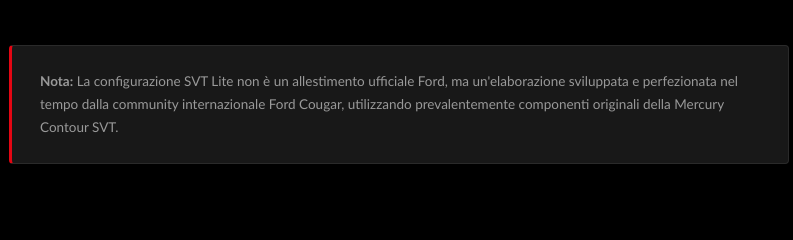
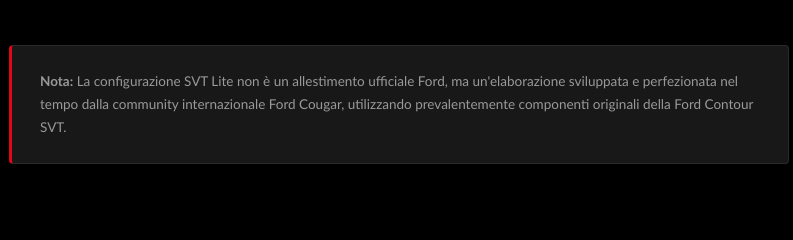
Before and after one commit to KlodCripta/fordcougarclub-site, a plain HTML site: page elaborare.html in a window 1280 px wide. Shown: the part 2687-2927 px from the top of the page, 241-1034 px from the left. Drawn offline with Linux system fonts and the light colour scheme.

Commit message:
Update elaborare.html
corrected name "Mercury Contour SVT" to "Ford Contour SVT"

```diff
--- a/elaborare.html
+++ b/elaborare.html
@@ -215,7 +215,7 @@
 
   <!-- Nota finale -->
   <div class="faq-note">
-    <p><strong>Nota:</strong> La configurazione SVT Lite non è un allestimento ufficiale Ford, ma un'elaborazione sviluppata e perfezionata nel tempo dalla community internazionale Ford Cougar, utilizzando prevalentemente componenti originali della Mercury Contour SVT.</p>
+    <p><strong>Nota:</strong> La configurazione SVT Lite non è un allestimento ufficiale Ford, ma un'elaborazione sviluppata e perfezionata nel tempo dalla community internazionale Ford Cougar, utilizzando prevalentemente componenti originali della Ford Contour SVT.</p>
   </div>
 
 </main>
```
